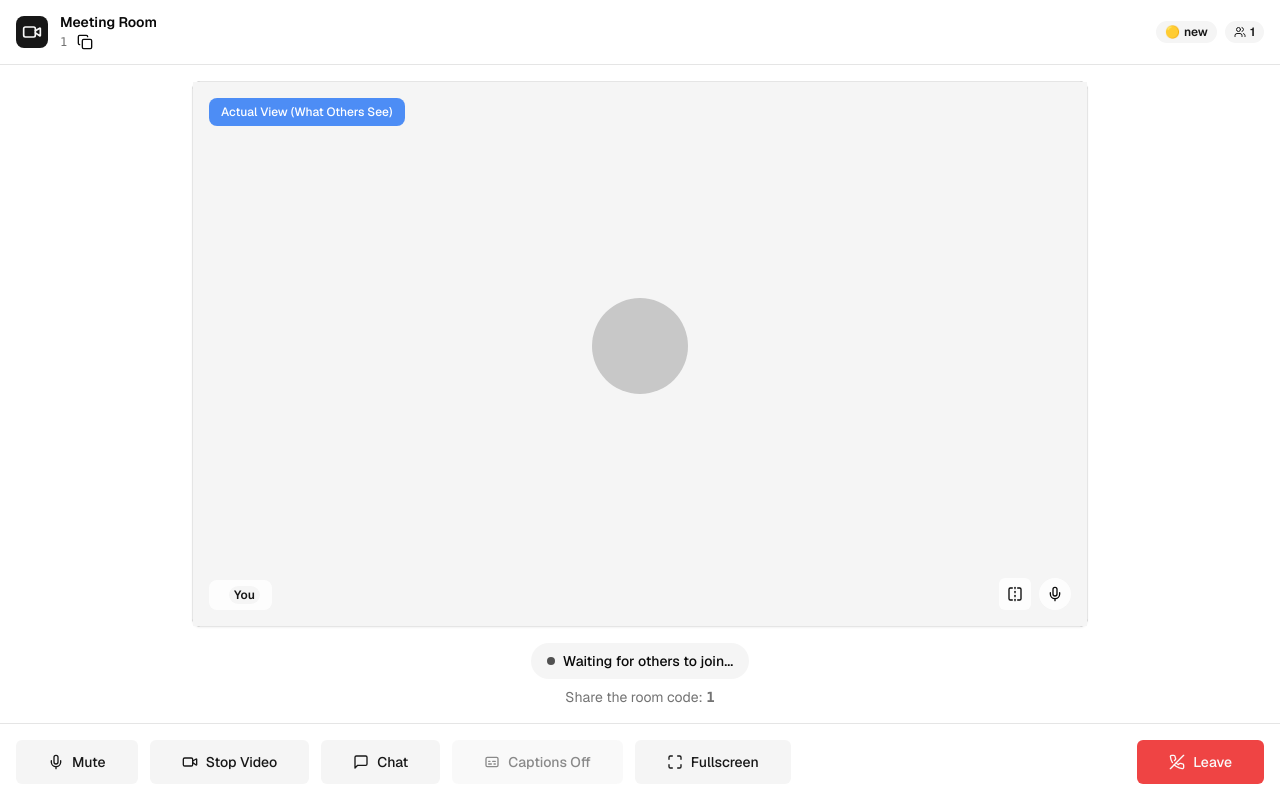
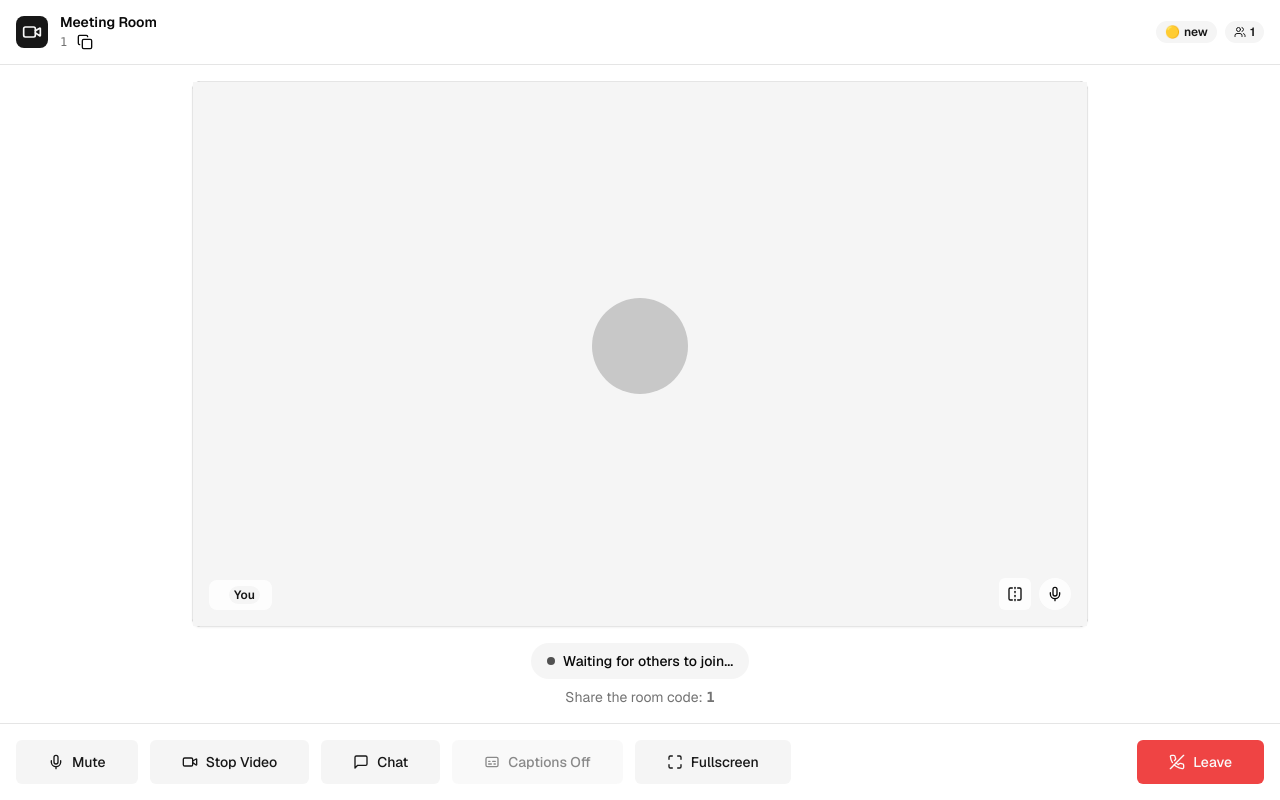
Before and after one commit to atultiwari000/video-chat-app-2, a Next.js app in the folder client/: page /room/1 in a window 1280 px wide. Built offline with nearby package versions, Linux system fonts and the light colour scheme; no server answers.

Commit message:
meeting room ui changes 4

```diff
--- a/client/components/meeting-room.tsx
+++ b/client/components/meeting-room.tsx
@@ -316,7 +316,7 @@ export default function MeetingRoom() {
                   </div>
                 </div>
 
-                {isVideoOn && (
+                {/* {isVideoOn && (
                   <div className="absolute top-2 sm:top-4 left-2 sm:left-4 bg-blue-500/90 backdrop-blur-sm px-2 sm:px-3 py-1 sm:py-1.5 rounded-lg">
                     <p className="text-[10px] sm:text-xs font-medium text-white">
                       {mirrorLocalVideo
@@ -324,7 +324,7 @@ export default function MeetingRoom() {
                         : "Actual View (What Others See)"}
                     </p>
                   </div>
-                )}
+                )} */}
               </Card>
 
               <div className="text-center px-4">
```
